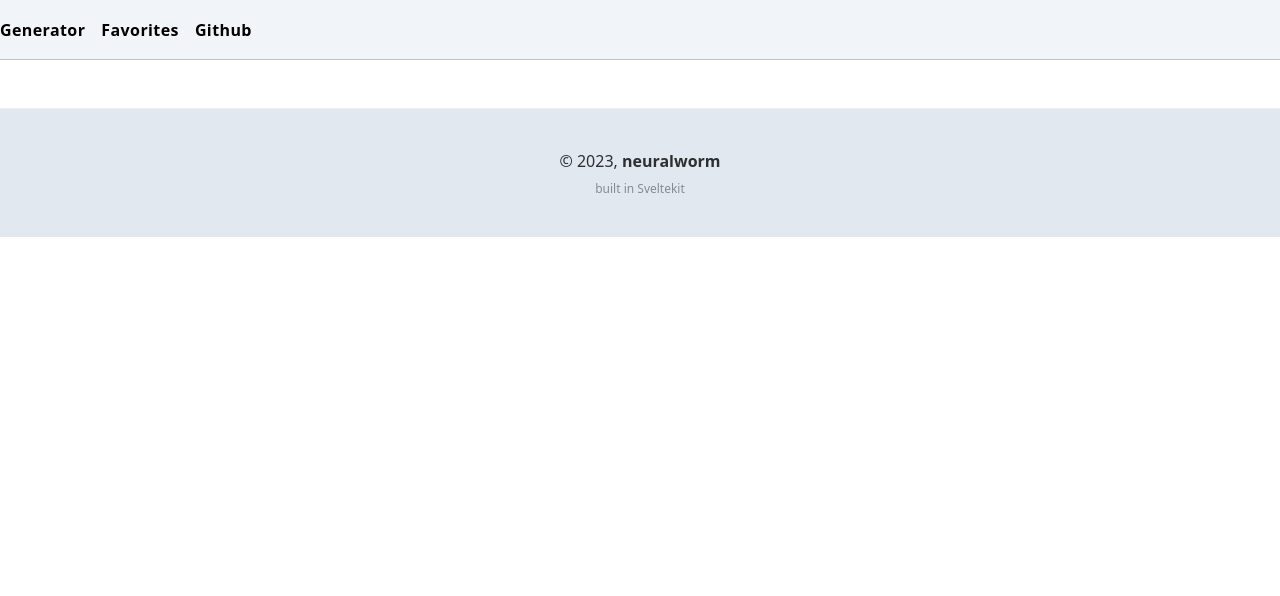
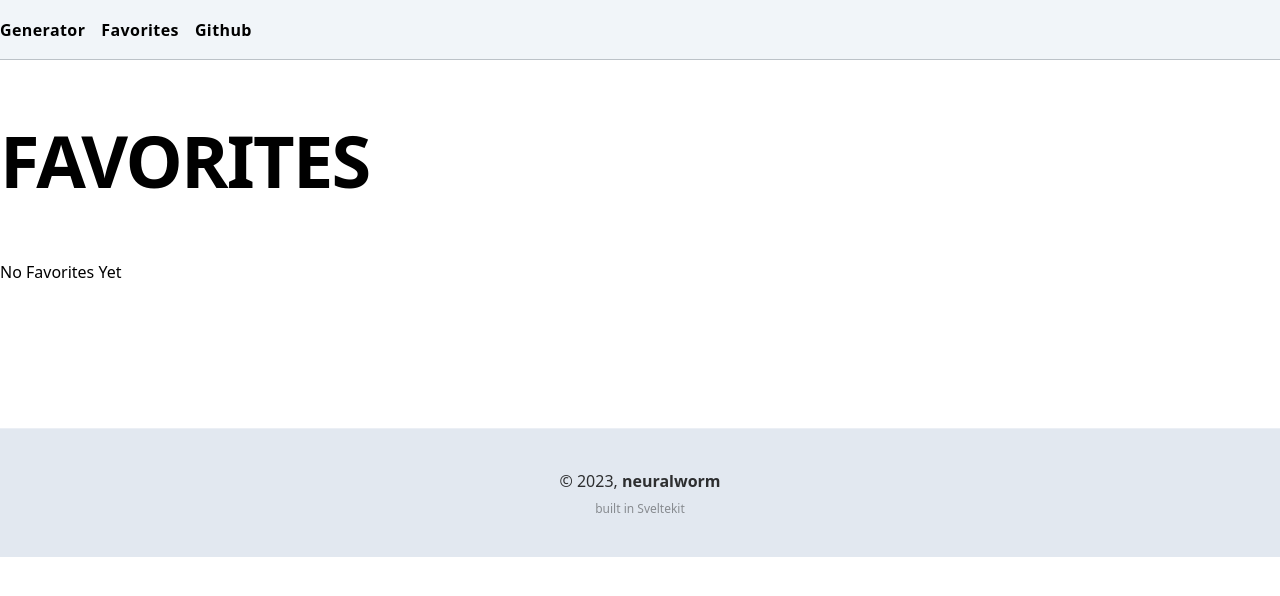
Before and after one commit to neuralworm/colorbliss, a SvelteKit app: page /favorites in a window 1280 px wide. Shown: the top 596 px of the page. Built offline with nearby package versions, Linux system fonts and the light colour scheme.

Commit message:
favorites page styling and parsing of favorited gradient example objects.

```diff
--- a/src/routes/favorites/+page.svelte
+++ b/src/routes/favorites/+page.svelte
@@ -2,16 +2,37 @@
     import { loadFavorites } from "$lib/storage/storage";
     import {favorites} from '$lib/state/store'
     import { onMount } from "svelte";
+    import ExampleView from "$lib/components/examples/ExampleView.svelte";
+    import { examples, type Example } from "$lib/data/examples/Examples";
     let favs: string[]|null
     onMount(()=>{
         loadFavorites()
     })
+    let favoritedExamples: Example[]
     favorites.subscribe((val)=>{
         favs = val
+        favoritedExamples = examples.filter((val: Example) => {
+            if(favs?.includes(val.name)) return true
+            return false
+        })
     })
 </script>
 <section id="favorites-page">
-    {#each favs as fav}
-        {fav}
-    {/each}
+    <section id="favorites-head" class="mx-auto max-w-screen-xl">
+        <h1 class="text-5xl md:text-7xl font-extrabold tracking-tight py-16">
+
+            FAVORITES
+        </h1>
+    </section>
+    {#if favoritedExamples.length == 0}
+        <div>
+            No Favorites Yet
+        </div>
+    {/if}
+    <div class="max-w-screen-xl grid grid-cols-1 sm:grid-cols-2 md:grid-cols-3 gap-6 mx-auto mt-24">
+
+        {#each favoritedExamples as fav}
+        <ExampleView example={fav}></ExampleView>
+        {/each}
+    </div>
 </section>
```
